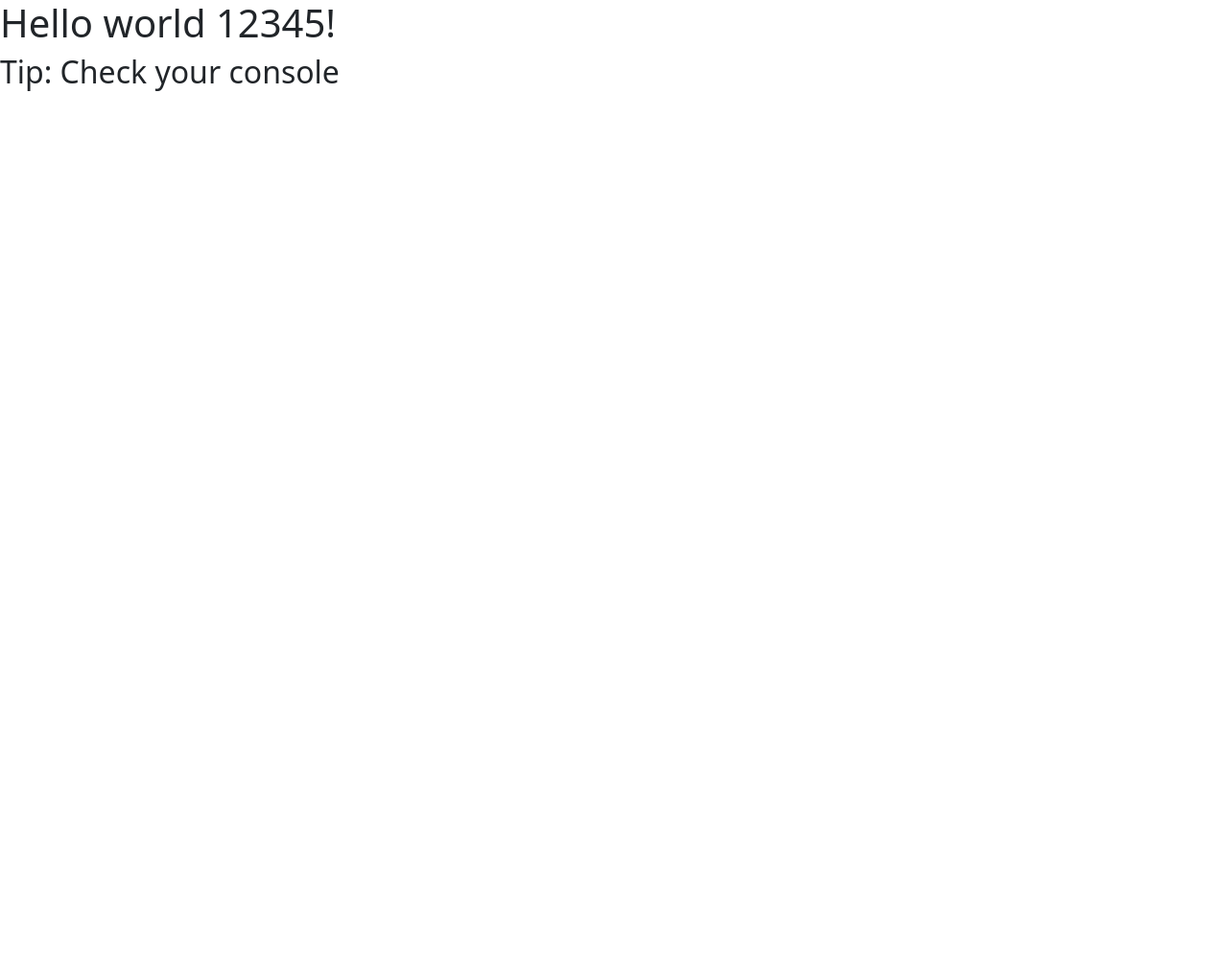
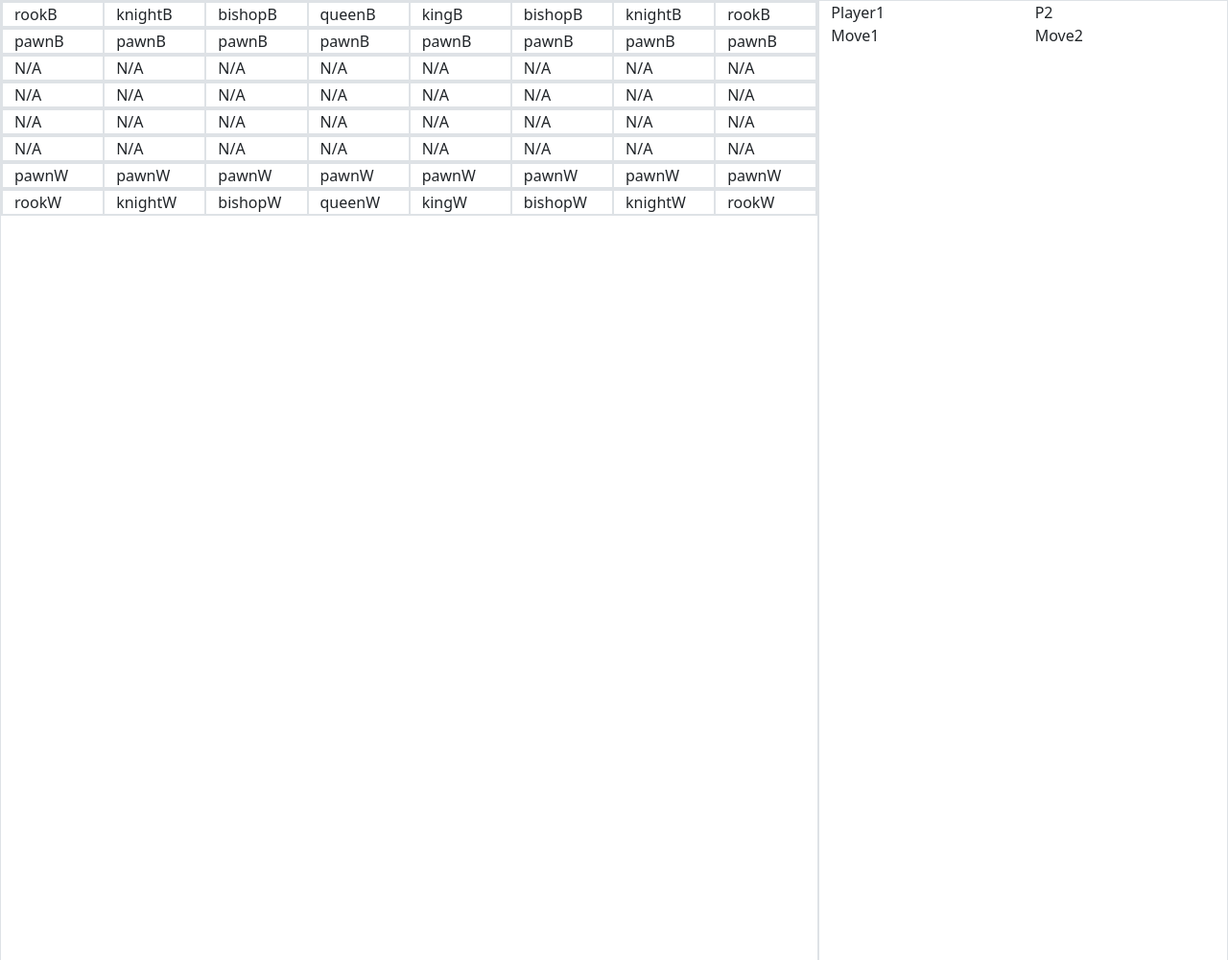
Before and after one commit to tungbachqm/MySimpleChessGame, a website built with webpack: page index.html in a window 1280 px wide. Shown: the whole page at 96% size. Before the commit the page ends 800 px from the top, so only its background shows below. Built offline with nearby package versions, Linux system fonts and the light colour scheme.

Commit message:
ADD: init UI

```diff
--- a/index.html
+++ b/index.html
@@ -5,8 +5,23 @@
         <title>Webpack App</title>
     </head>
     <body>
-        <h1>Hello world 12345!</h1>
-        <h2>Tip: Check your console</h2>
+        <div class="container-fluid">
+            <div class="row">
+                <div class="col-8 border">
+                    <div id="chess_board" style="height: 1000px"></div>
+                </div>
+                <div class="col-4 border">
+                    <div class="row">
+                        <div class="col-6">Player1</div>
+                        <div class="col-6">P2</div>
+                    </div>
+                    <div class="row">
+                        <div class="col-6">Move1</div>
+                        <div class="col-6">Move2</div>
+                    </div>
+                </div>
+            </div>
+        </div>
     </body>
 
     <script>
--- /dev/null
+++ b/src/UI/boardInit.ts
@@ -0,0 +1,39 @@
+// Copyright 2022 tung
+//
+// Licensed under the Apache License, Version 2.0 (the "License");
+// you may not use this file except in compliance with the License.
+// You may obtain a copy of the License at
+//
+//     http://www.apache.org/licenses/LICENSE-2.0
+//
+// Unless required by applicable law or agreed to in writing, software
+// distributed under the License is distributed on an "AS IS" BASIS,
+// WITHOUT WARRANTIES OR CONDITIONS OF ANY KIND, either express or implied.
+// See the License for the specific language governing permissions and
+// limitations under the License.
+
+import { Store } from "../Data";
+
+export function init(){
+  const store = new Store();
+  const createChessBoard: () => void = () => {
+    const board = document.getElementById("chess_board");
+    if (! board){
+      return;
+    }
+    const SIZE = 8;
+    for (let i = SIZE-1; i>=0; i-=1){
+      const newRow = document.createElement("div");
+      newRow.className=("row border");
+      for (let j = 0; j<SIZE; j+=1){
+        const piece = store.boardController.findPieceFromPos({r: i, c: j});
+        const newCol = document.createElement("div");
+        newCol.className=("col border");
+        newCol.innerText=`${piece?.name? piece.name + piece.color : 'N/A'}`;
+        newRow.appendChild(newCol);
+      }
+      board.appendChild(newRow)
+    }
+  }
+  createChessBoard()
+}
--- a/src/index.ts
+++ b/src/index.ts
@@ -1,2 +1,5 @@
 import 'bootstrap';
 import 'bootstrap/dist/css/bootstrap.min.css';
+
+import { init } from './UI/boardInit';
+init();
```
